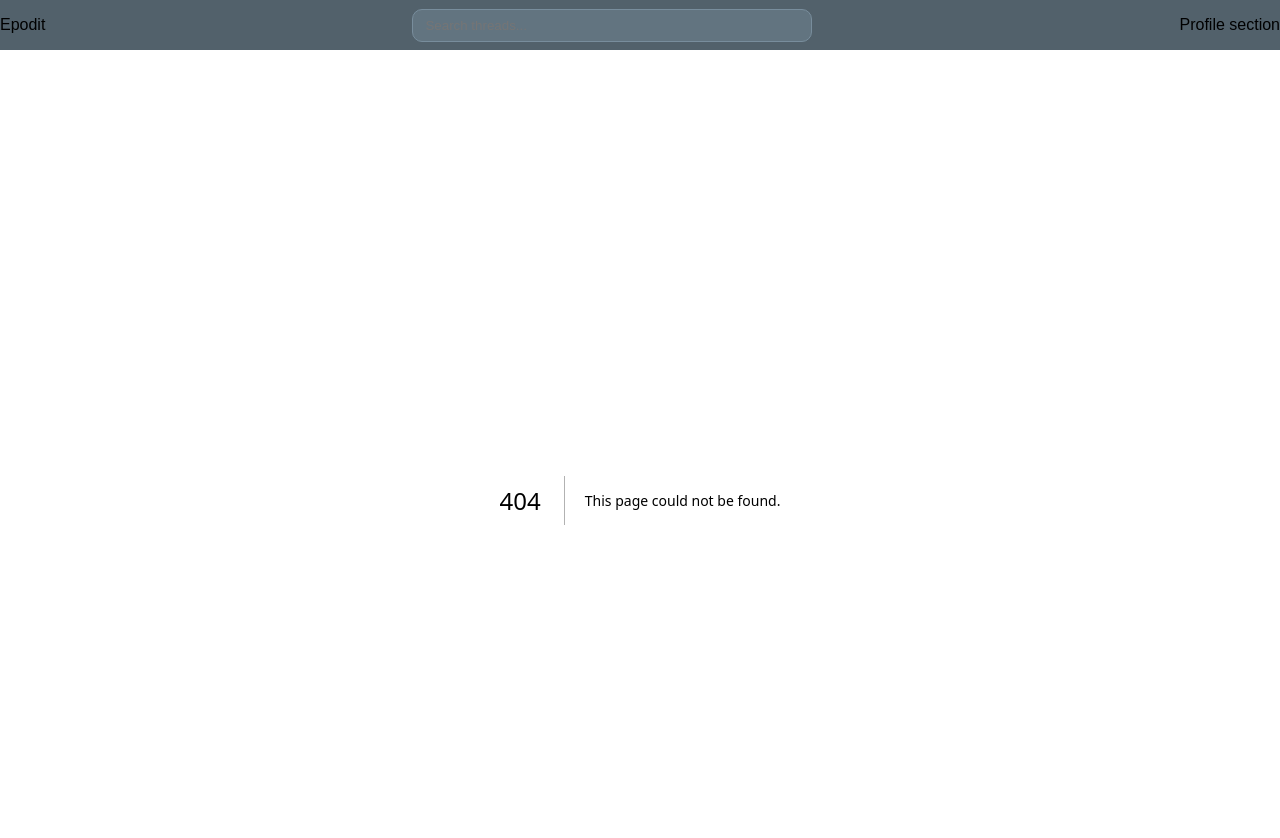
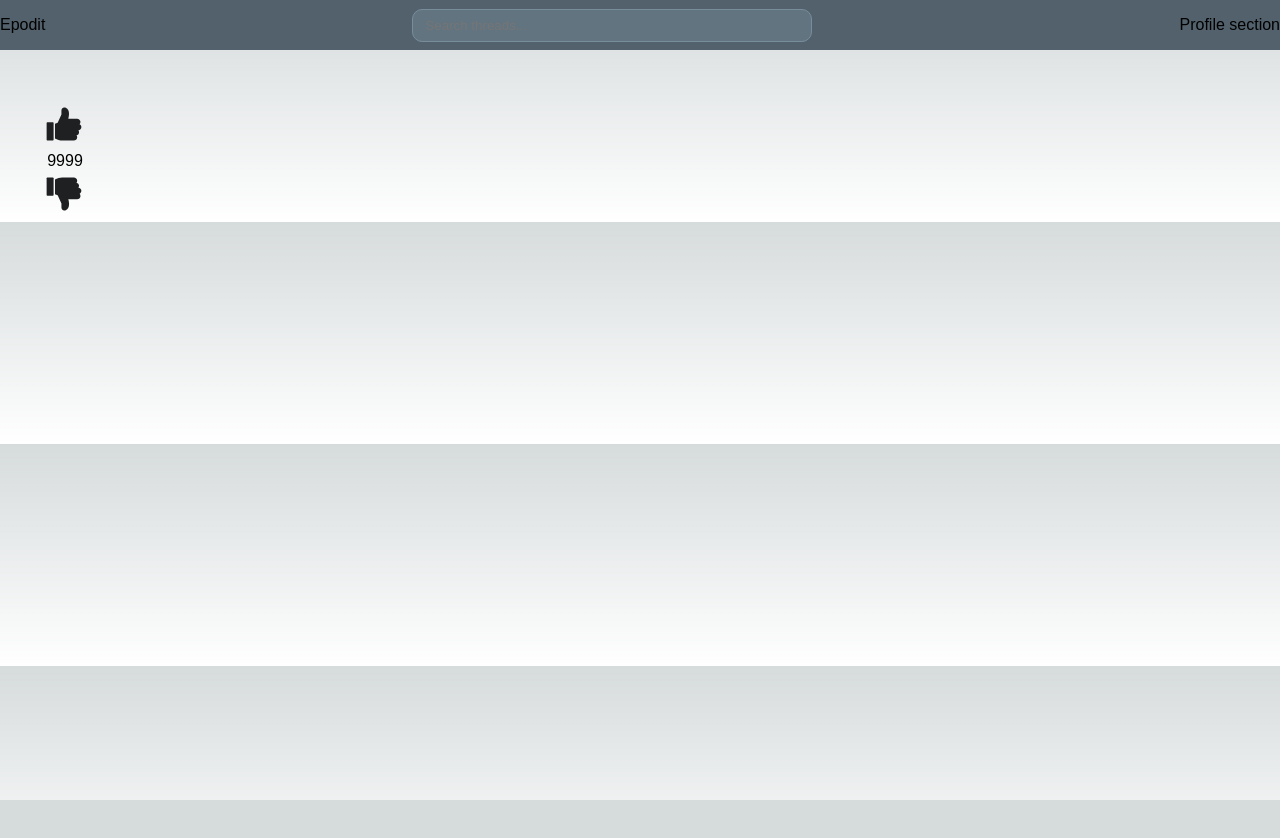
Before and after one commit to Shinyepo/Reddit-Clone, a Next.js app in the folder web/: page /thread in a window 1280 px wide. Before the commit this address had no page. Shown: the top 838 px of the page. After the commit the page ends 800 px from the top, so only its background shows below. Built offline with nearby package versions, Linux system fonts and the light colour scheme.

Commit message:
fixed components location, preparation for Thread page

```diff
--- /dev/null
+++ b/web/app/thread/page.tsx
@@ -0,0 +1,13 @@
+import { ThreadLikes } from "@/components/threadLikes";
+
+
+export default function Home() {
+  return <div className="thread-box">
+    <div className="thread-header"></div>
+    <div className="thread-main">
+      <ThreadLikes />
+    </div>
+    <div className="thread-create-comment"></div>
+    <div className="thread-comments"></div>
+  </div>;
+};
--- /dev/null
+++ b/web/components/threadLikes.css
@@ -0,0 +1,13 @@
+
+.thread-likes {
+    width: 50px;
+    height: 100%;
+}
+
+.likes-count {
+    text-align: center;
+}
+
+.dislike {
+    transform: scaleY(-1);
+}
--- /dev/null
+++ b/web/components/threadLikes.tsx
@@ -0,0 +1,21 @@
+import Image from "next/image";
+import { FC } from "react";
+import "./threadLikes.css";
+
+interface Props {}
+
+export const ThreadLikes: FC<Props> = () => {
+  return (
+    <div className="thread-likes">
+      <Image src="/like.svg" alt="like button" width={48} height={48} />
+      <div className="likes-count">9999</div>
+      <Image
+        className="dislike"
+        src="/like.svg"
+        alt="dislike button"
+        width={48}
+        height={48}
+      />
+    </div>
+  );
+};
```
Also changed, not shown: web/app/page.tsx (+8 -4 lines), web/components/threadPreview.tsx (renamed from web/app/components/threadPreview.tsx, +6 -12 lines), web/components/threadPreview.css (renamed from web/app/components/threadPreview.css).
